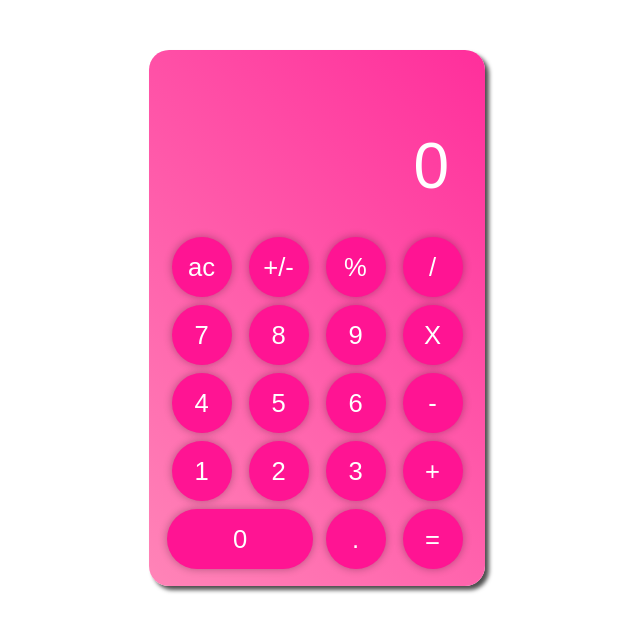
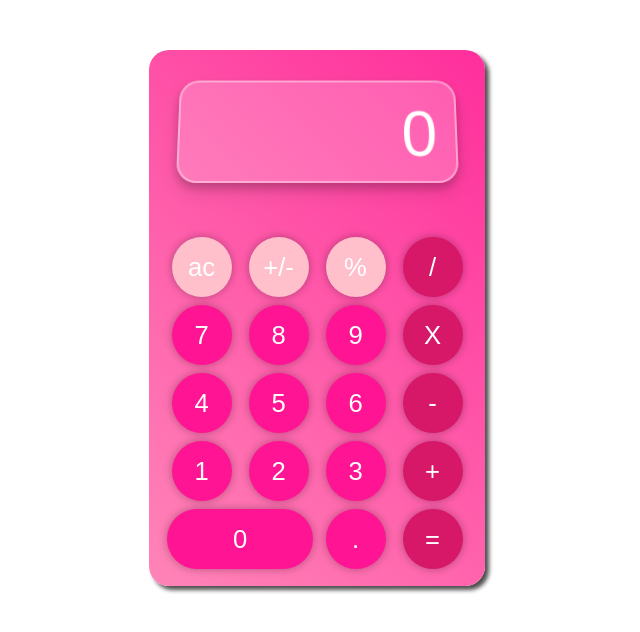
Before and after one commit to AlinLob/calculator, a website: page index.html in a window 1280 px wide. Shown: the whole page, without its empty margins (323-963 px from the left). Drawn offline with Linux system fonts and the light colour scheme.

Commit message:
add index.html

```diff
--- a/index.html
+++ b/index.html
@@ -9,33 +9,36 @@
 <body>
     <div class="calc">
         <div class="calc-screen">
+            <div class="calculator-window">
             <p>0</p>
+            </div>
         </div>
         <div class="buttons">
-            <div class="btn ac bg-grey">ac</div>
-            <div class="btn plus-minus bg-grey">+/-</div>
-            <div class="btn percent bg-grey">%</div>
-            <div class="btn division bg-orange">/</div>
+            <div class="btn ac bg-Pink">ac</div>
+            <div class="btn plus-minus bg-Pink">+/-</div>
+            <div class="btn percent bg-Pink">%</div>
+            <div class="btn division bg-DogwoodRose">/</div>
 
             <div class="btn seven">7</div>
             <div class="btn eigth">8</div>
             <div class="btn nine">9</div>
-            <div class="btn myltiply bg-orange">X</div>
+            <div class="btn myltiply bg-DogwoodRose">X</div>
 
             <div class="btn four">4</div>
             <div class="btn five">5</div>
             <div class="btn six">6</div>
-            <div class="btn minus bg-orange">-</div>
+            <div class="btn minus bg-DogwoodRose">-</div>
 
             <div class="btn one">1</div>
             <div class="btn two">2</div>
             <div class="btn three">3</div>
-            <div class="btn plus bg-orange">+</div>
+            <div class="btn plus bg-DogwoodRose">+</div>
 
             <div class="btn zero">0</div>
             <div class="btn dot">.</div>
-            <div class="btn equal bg-orange">=</div>
+            <div class="btn equal bg-DogwoodRose">=</div>
         </div>
+    </div>
     </div>
 </body>
 </html>
```
